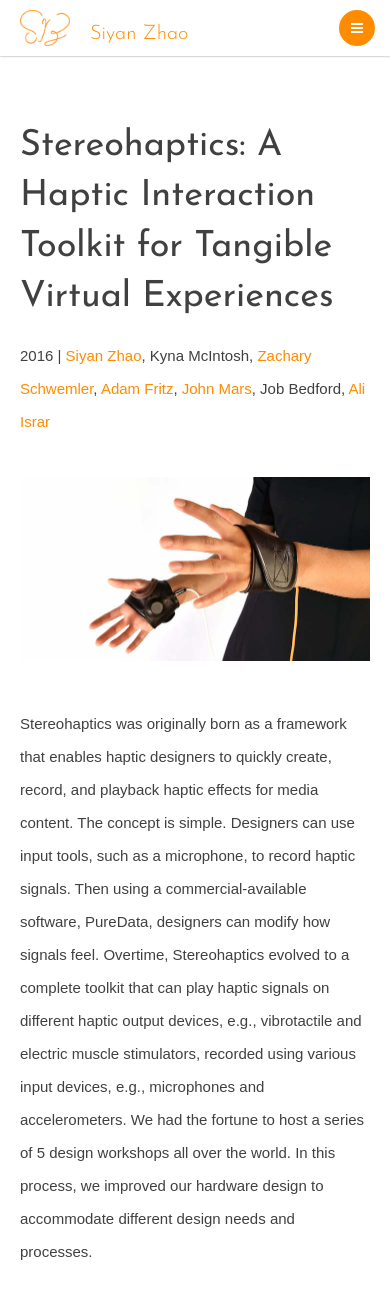
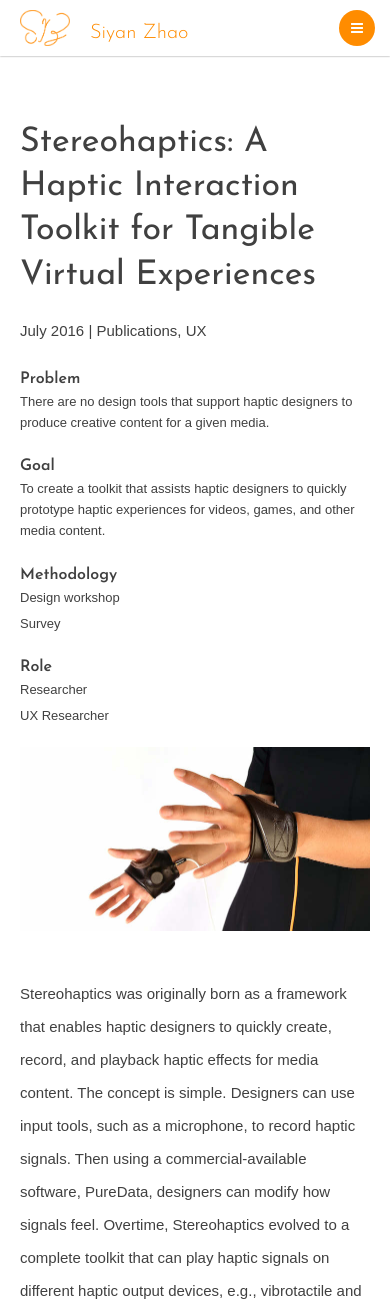
Before and after one commit to siyanz/siyanz.github.io, a Jekyll site: the page built from _posts/2015-7-1-StereoHaptics.md, in a window 390 px wide and 1400 px high, cut to the strip 0-1302 px from the top of the window. Built offline with Jekyll 4.4.1, drawn with Linux system fonts in a browser that asks for light colours; nearby versions of some CDN libraries; some web fonts are replaced; library files that are not in the unit come from our copies.

Commit message:
add left-hand sidebar for ux research work

```diff
--- a/_includes/post.html
+++ b/_includes/post.html
@@ -3,18 +3,78 @@
 	<div class="col-sm-12 main">
 			<div class="page-header">
 			  <h1>{{ page.title }}</h1>
-		  {% if page.teammates %}
 			  <p>
-			  {% if page.year %}{{ page.year }}{% endif %} |
-		  	{% for mate in page.teammates %}
+				  {% if page.year %}{{ page.month }} {{ page.year }}{% endif %} |
+
+					{% assign categories_list = page.categories %}
+				  {% if categories_list.first[0] == null %}
+					 {{ categories_list | join: ', ' }}
+					{% endif %}
+			  	<!-- {% for mate in page.teammates %}
 			  	{% assign person = site.data.people[mate.name] %}
 			  	{% if person.website %}<a href="{% if person.website %}{{ person.website }}{% endif %}" target="_blank"> {% endif %}
 						{{ person.name }}{% if person.website %}</a>{% endif %}{% unless forloop.last %},{% endunless %}
+			  	{% endfor %} -->
+					<!-- {% if page.resources %} |
+						{% for res in page.resources %}
+							<a href= "{{ res.external-url }}" target="_blank">
+								{% if res.resource contains "Video" %}
+								<i class="fa fa-film" aria-hidden="true"></i>
+								{% elsif res.resource contains "Paper" %}
+								<i class="fa fa-file-pdf-o" aria-hidden="true"></i>
+								{% elsif res.resource contains "Poster" %}
+								<i class="fa fa-file-image-o" aria-hidden="true"></i>
+								{% elsif res.resource contains "Prototype" %}
+								<i class="fa fa-globe" aria-hidden="true"></i>
+								{% endif %}
+								{{ res.resource }}
+							</a>
 						{% endfor %}
+						{% endif %} -->
 				</p>
-			{% endif %}
+			</div>
 		</div>
 
+	{% if page.categories contains 'UX' %}
+	<div class="col-sm-3 vert-prog">
+		<div class="post-det text-left">
+		{% if page.problem %}
+		<p class="vert-prog-title">Problem</p>
+		<p>{{ page.problem }} </p>
+		<br>
+		{% endif %}
+
+		{% if page.goal %}
+		<p class="vert-prog-title">Goal</p>
+		<p>{{ page.goal }} </p>
+		<br>
+		{% endif %}
+
+		{% if page.methods %}
+		<p class="vert-prog-title">Methodology</p>
+		{% for m in page.methods %}
+		<p> {{ m }}</p>
+		{% endfor %}
+		<br>
+		{% endif %}
+
+		{% if page.roles %}
+		<p class="vert-prog-title">Role</p>
+		{% for r in page.roles %}
+		<p> {{ r }}</p>
+		{% endfor %}
+		<br>
+		{% endif %}
+
+		</div>
+	</div>
+	{% endif %}
+
+	{% if page.categories contains 'UX' %}
+	<div class="col-sm-9 main">
+	{% else %}
+	<div class="col-sm-12 main">
+	{% endif %}
 		{% if page.video %}
 		<div class="video">
 			<iframe src="{{ page.video }}" frameborder="0" webkitallowfullscreen mozallowfullscreen allowfullscreen></iframe>
@@ -41,47 +101,7 @@
 
 	</div>
 
-	<!-- <div class="col-sm-2 vert-prog hidden-xs">
-		{% if page.color %}
-		<div class="post-det text-left">
-		<hr class="top-divider" style="background-color:{{ page.color }};">
-
-		{% if page.categories %}
-		{% unless page.categories == empty %}
-		<ul class="list-unstyled categories">
-		  <li><p class="bold">Categories</p></li>
-		  {% assign categories_list = page.categories %}
-		  {% if categories_list.first[0] == null %}
-			{% for category in categories_list %}
-				<li><a href="{{ site.BASE_PATH }}/{{ site.categories_path }}#{{ category }}-ref" style="color:{{ page.color }};">
-					<p>{{ category | join: "/" }} <span>({{ site.categories[category].size }})</span></p>
-				</a></li>
-			{% endfor %}
-		  {% else %}
-			{% for category in categories_list %}
-				<li><a href="{{ site.BASE_PATH }}/{{ site.categories_path }}#{{ category[0] }}-ref" style="color:{{ page.color }};">
-					<p>{{ category[0] | join: "/" }} <span>/{{ category[1].size }})</span></p>
-				</a></li>
-			{% endfor %}
-		  {% endif %}
-		</ul>
-		{% endunless %}
-		{% endif %}
 
 
-		{% if page.resources %}
-		<hr class="divider">
-		<ul class="list-unstyled categories">
-		  <li><p class="bold">Resources</p></li>
-			{% for res in page.resources %}
-				<li><a href= "{{ res.external-url }}" target="_blank" style="color:{{ page.color }};">
-					<p>{{ res.resource }}</p>
-				</a></li>
-			{% endfor %}
-		</ul>
-		{% endif %}
-		</div>
-		{% endif %}
-	</div> -->
 </article>
 <div class="clearfix"></div>
--- a/_posts/2015-7-1-StereoHaptics.md
+++ b/_posts/2015-7-1-StereoHaptics.md
@@ -3,7 +3,16 @@ layout: post
 title: Stereohaptics&#58; A Haptic Interaction Toolkit for Tangible Virtual Experiences
 shortinfo: A toolkit to create, record, modify, and playback rich and dynamic haptic media using audio based tools. Utilizing haptic illusion at its finest.
 year: 2016
+month: July
 categories: [Publications, UX]
+problem: There are no design tools that support haptic designers to produce creative content for a given media.
+goal: To create a toolkit that assists haptic designers to quickly prototype haptic experiences for videos, games, and other media content.
+roles:
+ - Researcher
+ - UX Researcher
+methods:
+ - Design workshop
+ - Survey
 resources:
  - resource: Paper
    external-url: /resources/papers/Stereohaptics.pdf
--- a/style.scss
+++ b/style.scss
@@ -25,8 +25,8 @@ body{
   h1,h2,h3,h4,h5,h6 {
     font-family: 'Josefin Sans', sans-serif;
     font-weight: 400;
-    font-size: 36px;
-    line-height: 1.4em;
+    font-size: 34px;
+    line-height: 1.3em;
   }
   h3 {
     padding-top:1.2em;
@@ -421,16 +421,21 @@ article.entry {
 
 .vert-prog {
   margin: 0 auto;
-  padding-left: 30px;
+  padding-left: 15px;
   padding-right: 0;
-  padding-top: 10px;
-  .categories {
-    margin-bottom: 15px;
+  // padding-top: 20px;
+  .vert-prog-title{
+    font-family: 'Josefin Sans', sans-serif;
+    font-size: 16px;
+    line-height: 1em;
+    font-weight: 600;
   }
-  .categories p{
+  p {
     margin: 0;
-    line-height: 1.2em;
-    font-family: 'Josefin Sans', sans-serif;
+    line-height: 1.6em;
+    font-family: 'Droid Sans', sans-serif;
+    padding-top: 5px;
+    font-size: 13px;
   }
 }
 
@@ -468,7 +473,7 @@ article.entry {
 // Post
 .page-header {
   border-bottom: none;
-  margin-top: 0;
+  margin: 0;
   p {
     margin-top: 0 ;
   }
```
Also changed, not shown: _posts/2017-5-1-Coding-Tactile-Symbols.md (+1 -0 lines), assets/resources/bootstrap/css/bootstrap.min.css. Lines whose indentation alone changed are shown as unchanged.
